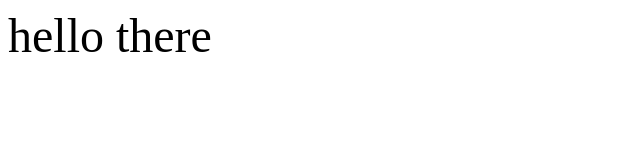
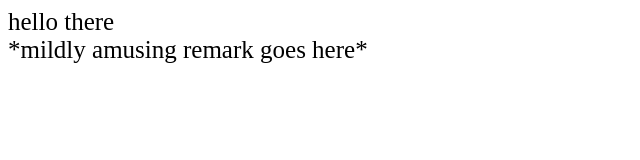
Before and after one commit to why-are-your-ears-bleeding/why-are-your-ears-bleeding.github.io, a plain HTML site: page index.html in a window 1280 px wide. Shown: the whole page, without its empty margins (0-640 px from the left). Drawn offline with Linux system fonts and the light colour scheme.

Commit message:
Update index.html

```diff
--- a/index.html
+++ b/index.html
@@ -11,3 +11,17 @@
   <body>
     <div>hello there</div>
   </body>
+
+<head>
+    <link rel="stylesheet"
+          href="https://fonts.googleapis.com/css?family=Tangerine">
+    <style>
+      body {
+        font-family: 'Renogare', serif;
+        font-size: 25px;
+      }
+    </style>
+  </head>
+  <body>
+    <div>*mildly amusing remark goes here*</div>
+  </body>
```
